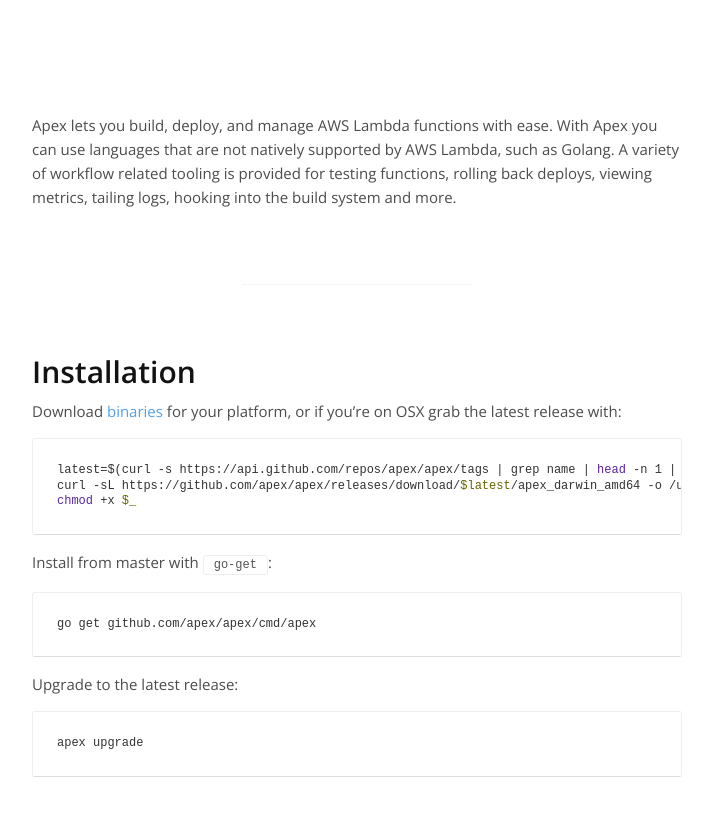
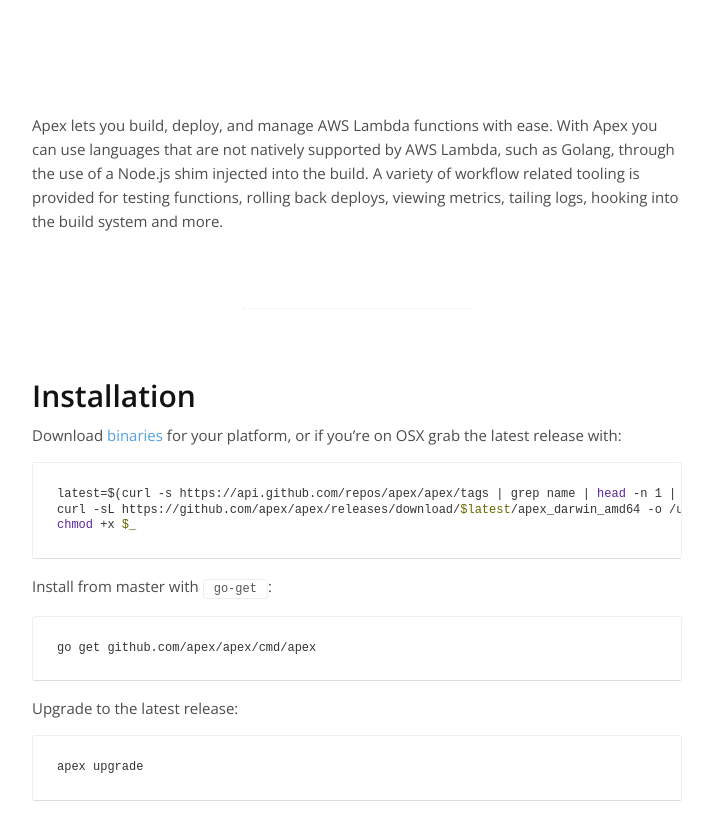
Before and after one commit to apex/apex.run, a plain HTML site: page index.html in a window 1280 px wide. Shown: the part 802-1641 px from the top of the page, without its empty margins (283-996 px from the left). Drawn offline with nearby package versions, Linux system fonts and the light colour scheme.

Commit message:
Build docs for Apex version 0.5.1

```diff
--- a/index.html
+++ b/index.html
@@ -79,8 +79,9 @@
 
     <p>
       Apex lets you build, deploy, and manage AWS Lambda functions with ease. With Apex you can use
-      languages that are not natively supported by AWS Lambda, such as Golang. A variety of workflow
-      related tooling is provided for testing functions, rolling back deploys, viewing metrics, tailing
+      languages that are not natively supported by AWS Lambda, such as Golang, through the use
+      of a Node.js shim injected into the build. A variety of workflow related tooling is provided for
+      testing functions, rolling back deploys, viewing metrics, tailing
       logs, hooking into the build system and more.
     </p>
 
```
Also changed, not shown: views/index.html (+3 -2 lines).
